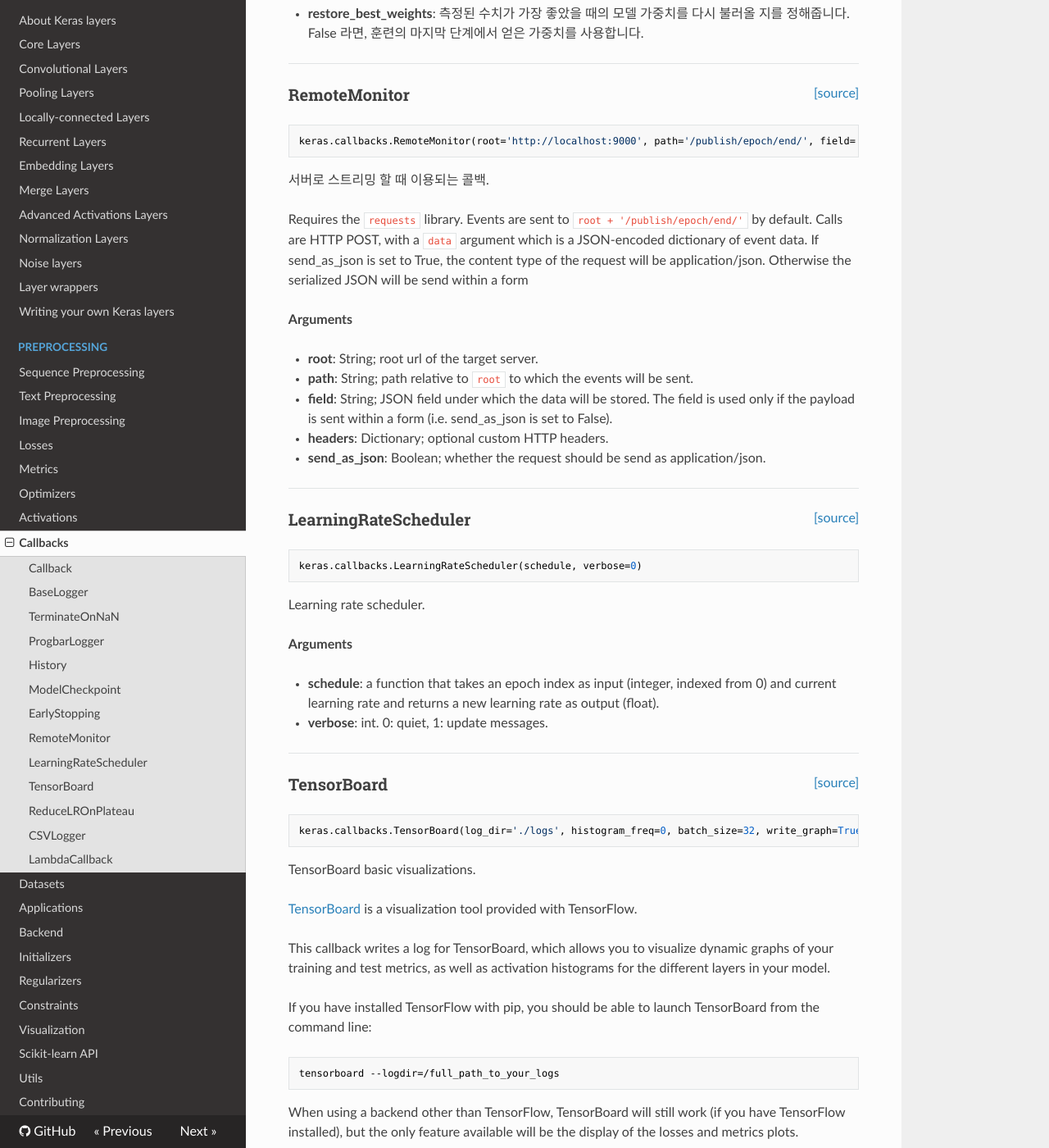
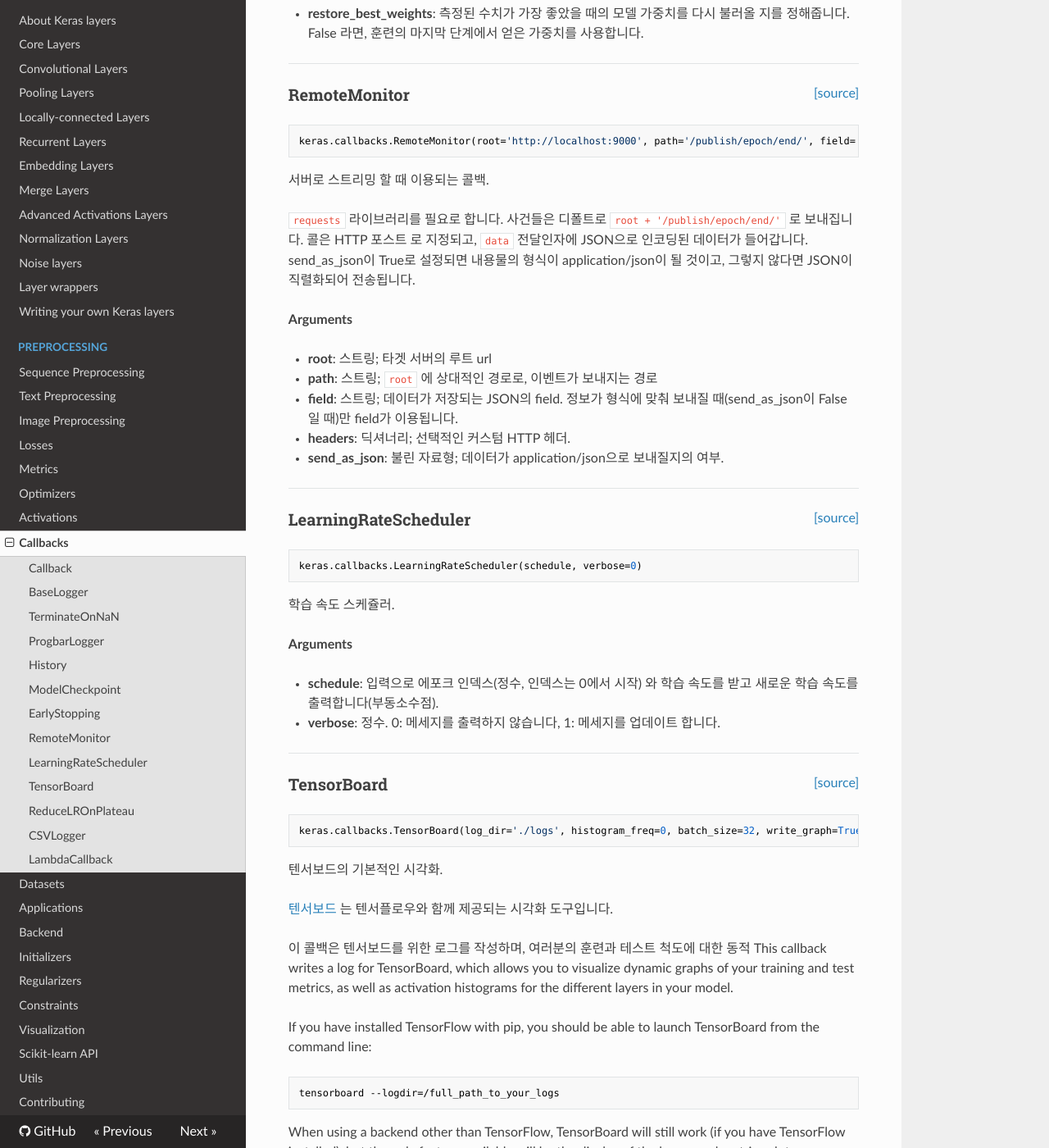
Before and after one commit to keras-team/keras-docs-ko, an MkDocs documentation site: the page built from sources/callbacks.md, in a window 1280 px wide and 1400 px high, scrolled down 3294 px. Shown: the whole window at 82% size. Built offline with MkDocs 1.6.1, drawn with Linux system fonts in a browser that asks for light colours; nearby versions of some CDN libraries.

Commit message:
Update callbacks.md
tensorboard까지 update

````diff
--- a/sources/callbacks.md
+++ b/sources/callbacks.md
@@ -186,23 +186,20 @@ keras.callbacks.RemoteMonitor(root='http://localhost:9000', path='/publish/epoch
 
 서버로 스트리밍 할 때 이용되는 콜백.
 
-Requires the `requests` library.
-Events are sent to `root + '/publish/epoch/end/'` by default. Calls are
-HTTP POST, with a `data` argument which is a
-JSON-encoded dictionary of event data.
-If send_as_json is set to True, the content type of the request will be
-application/json. Otherwise the serialized JSON will be send within a form
+`requests` 라이브러리를 필요로 합니다.
+사건들은 디폴트로 `root + '/publish/epoch/end/'` 로 보내집니다. 콜은 HTTP 포스트
+로 지정되고, `data` 전달인자에 JSON으로 인코딩된 데이터가 들어갑니다. send_as_json이
+True로 설정되면 내용물의 형식이 application/json이 될 것이고, 그렇지 않다면 JSON이
+직렬화되어 전송됩니다.
 
 __Arguments__
 
-- __root__: String; root url of the target server.
-- __path__: String; path relative to `root` to which the events will be sent.
-- __field__: String; JSON field under which the data will be stored.
-    The field is used only if the payload is sent within a form
-    (i.e. send_as_json is set to False).
-- __headers__: Dictionary; optional custom HTTP headers.
-- __send_as_json__: Boolean; whether the request should be send as
-    application/json.
+- __root__: 스트링; 타겟 서버의 루트 url
+- __path__: 스트링; `root` 에 상대적인 경로로, 이벤트가 보내지는 경로
+- __field__: 스트링; 데이터가 저장되는 JSON의 field.
+    정보가 형식에 맞춰 보내질 때(send_as_json이 False일 때)만 field가 이용됩니다.
+- __headers__: 딕셔너리; 선택적인 커스텀 HTTP 헤더.
+- __send_as_json__: 불린 자료형; 데이터가 application/json으로 보내질지의 여부.
 
 ----
 
@@ -213,14 +210,13 @@ __Arguments__
 keras.callbacks.LearningRateScheduler(schedule, verbose=0)
 ```
 
-Learning rate scheduler.
+학습 속도 스케쥴러.
 
 __Arguments__
 
-- __schedule__: a function that takes an epoch index as input
-    (integer, indexed from 0) and current learning rate
-    and returns a new learning rate as output (float).
-- __verbose__: int. 0: quiet, 1: update messages.
+- __schedule__: 입력으로 에포크 인덱스(정수, 인덱스는 0에서 시작)
+    와 학습 속도를 받고 새로운 학습 속도를 출력합니다(부동소수점).
+- __verbose__: 정수. 0: 메세지를 출력하지 않습니다, 1: 메세지를 업데이트 합니다.
 
 ----
 
@@ -231,11 +227,13 @@ __Arguments__
 keras.callbacks.TensorBoard(log_dir='./logs', histogram_freq=0, batch_size=32, write_graph=True, write_grads=False, write_images=False, embeddings_freq=0, embeddings_layer_names=None, embeddings_metadata=None, embeddings_data=None, update_freq='epoch')
 ```
 
-TensorBoard basic visualizations.
+텐서보드의 기본적인 시각화.
 
-[TensorBoard](https://www.tensorflow.org/guide/summaries_and_tensorboard)
-is a visualization tool provided with TensorFlow.
+[텐서보드](https://www.tensorflow.org/guide/summaries_and_tensorboard)
+는 텐서플로우와 함께 제공되는 시각화 도구입니다.
 
+이 콜백은 텐서보드를 위한 로그를 작성하며, 여러분의 훈련과 테스트 척도에 대한
+동적
 This callback writes a log for TensorBoard, which allows
 you to visualize dynamic graphs of your training and test
 metrics, as well as activation histograms for the different
````
